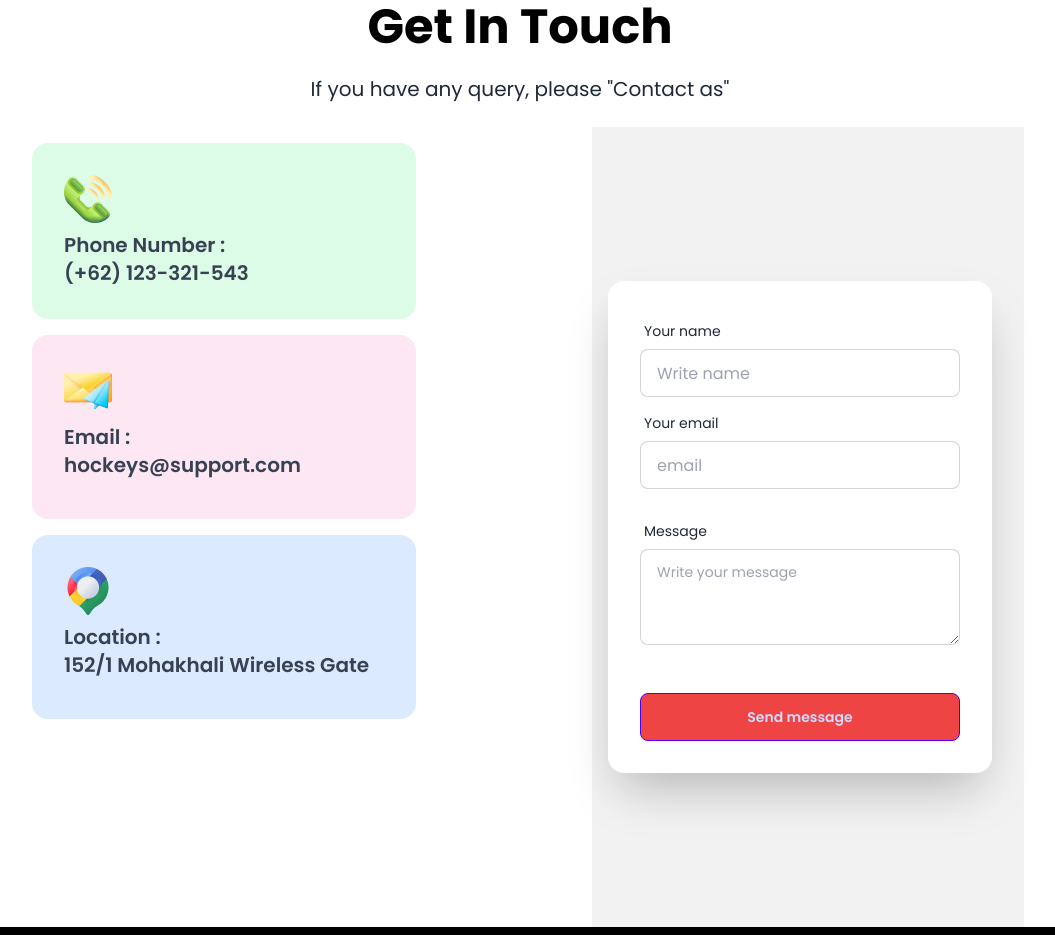
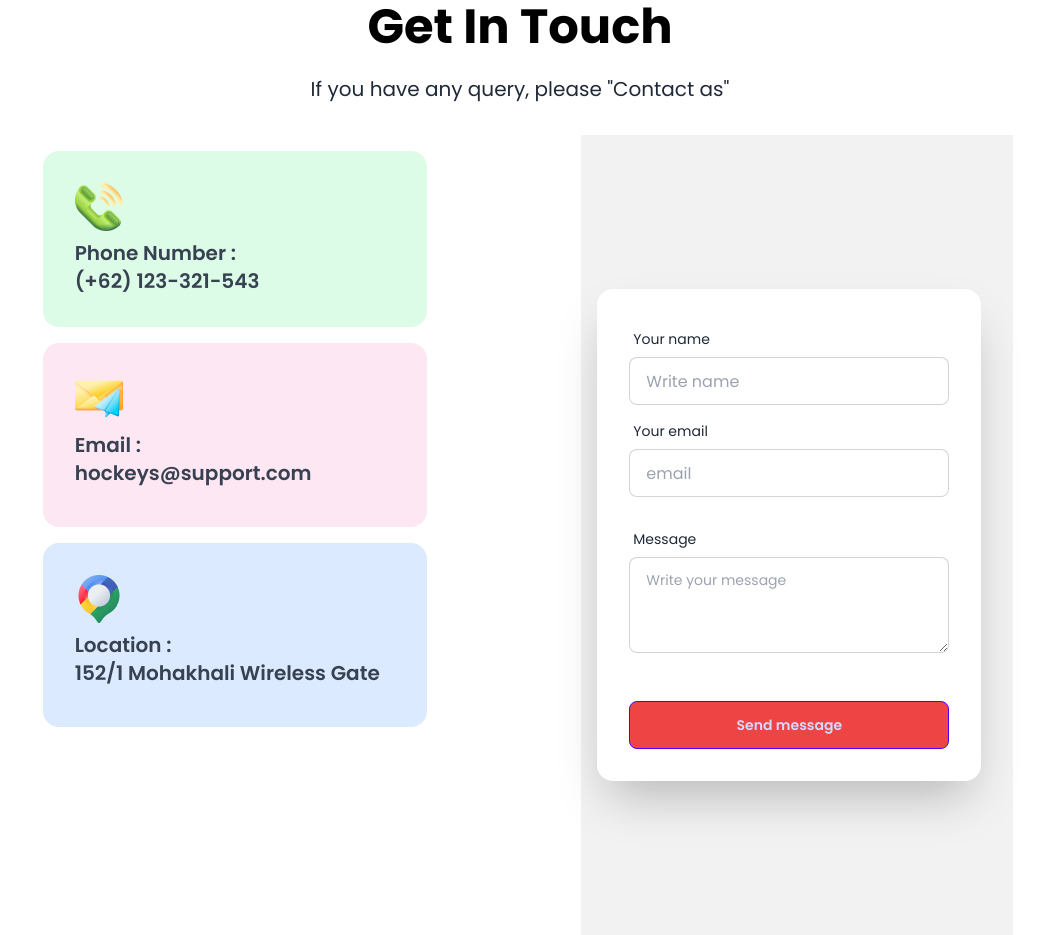
Before and after one commit to Shezan009/hockeys-website, a plain HTML site: page index.html in a window 1280 px wide. Shown: the part 4478-5413 px from the top of the page, without its empty margins (120-1175 px from the left). Drawn offline with nearby package versions, Linux system fonts and the light colour scheme.

Commit message:
all section done

```diff
--- a/index.html
+++ b/index.html
@@ -380,7 +380,7 @@
 
 
 
-            <div class=" flex  flex-col  lg:flex-row justify gap-6 justify-evenly  ">
+            <div class=" flex  flex-col  lg:flex-row justify gap-6 justify-evenly m-8 ">
 
 
 
@@ -504,6 +504,34 @@
 
 
 
+
+
+
+
+
+
+
+            </div>
+
+            <!-- <div class="card w-96 bg-blue-100 text-neutral-content place-content-center  m-4"> -->
+                <!-- <div class="card-body place-content-center text-center"> -->
+
+                    <!-- <h3 class="text-4xl font-bold text-black text-center "> Social Media</h3> -->
+
+                    <!-- <img class=" place-content-center" src="Images/Social.jpg" alt=""> -->
+
+
+                </div>
+
+            </div>
+
+
+
+
+
+
+
+
     </main>
 
 
```
Also changed, not shown: Images/Social.jpg (added).
